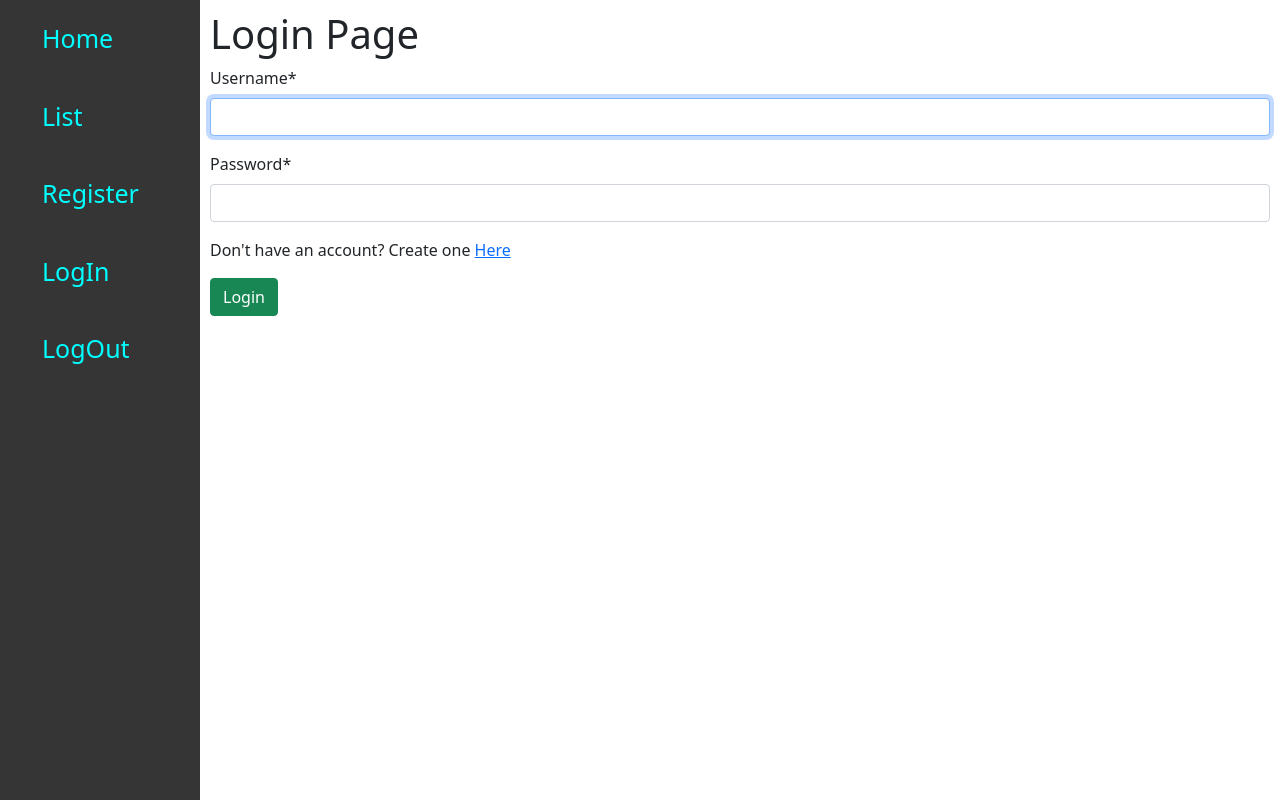
After one commit to zzobaer09/django_own, a Django app: page /login/ in a window 1280 px wide. The commit adds this page. Run offline with Django 4.2, Linux system fonts and the light colour scheme; some libraries are stand-ins or nearby versions.

Commit message:
log in log out added

```diff
--- a/first_project/app/templates/app/base.html
+++ b/first_project/app/templates/app/base.html
@@ -46,6 +46,8 @@
             <li><a href="/">Home</a></li>
             <li><a href="/list">List</a></li>
             <li><a href="/register">Register</a></li>
+            <li><a href="/login">LogIn</a></li>
+            <li><a href="/logout">LogOut</a></li>
         </ul>
     </div>
 
--- a/first_project/first_project/settings.py
+++ b/first_project/first_project/settings.py
@@ -129,3 +129,6 @@ CRISPY_TEMPLATE_PACK = "bootstrap5"
 # https://docs.djangoproject.com/en/4.1/ref/settings/#default-auto-field
 
 DEFAULT_AUTO_FIELD = 'django.db.models.BigAutoField'
+
+
+LOGIN_REDIRECT_URL = "/"
--- a/first_project/first_project/urls.py
+++ b/first_project/first_project/urls.py
@@ -22,5 +22,6 @@ from register import views as register_view
 urlpatterns = [
     path("admin/", admin.site.urls),
     path("" , include("app.urls")),
-    path("register/" , register_view.register)
+    path("register/" , register_view.register),
+    path("" , include("django.contrib.auth.urls"))
 ]
--- /dev/null
+++ b/first_project/register/templates/registration/login.html
@@ -0,0 +1,17 @@
+{% extends "app/base.html" %}
+
+{% block titel %} Login Page {% endblock %}
+
+{% block h1 %} Login Page {% endblock %}
+{% load crispy_forms_tags %}
+
+{% block content %}
+
+    <form method="post">
+        {% csrf_token %}
+        {{form|crispy}}
+        <p>Don't have an account? Create one <a href="/register">Here</a></p>
+        <button type="submit" class="btn btn-success">Login</button>
+    </form>
+
+{% endblock %}
```
Also changed, not shown: first_project/db.sqlite3.
